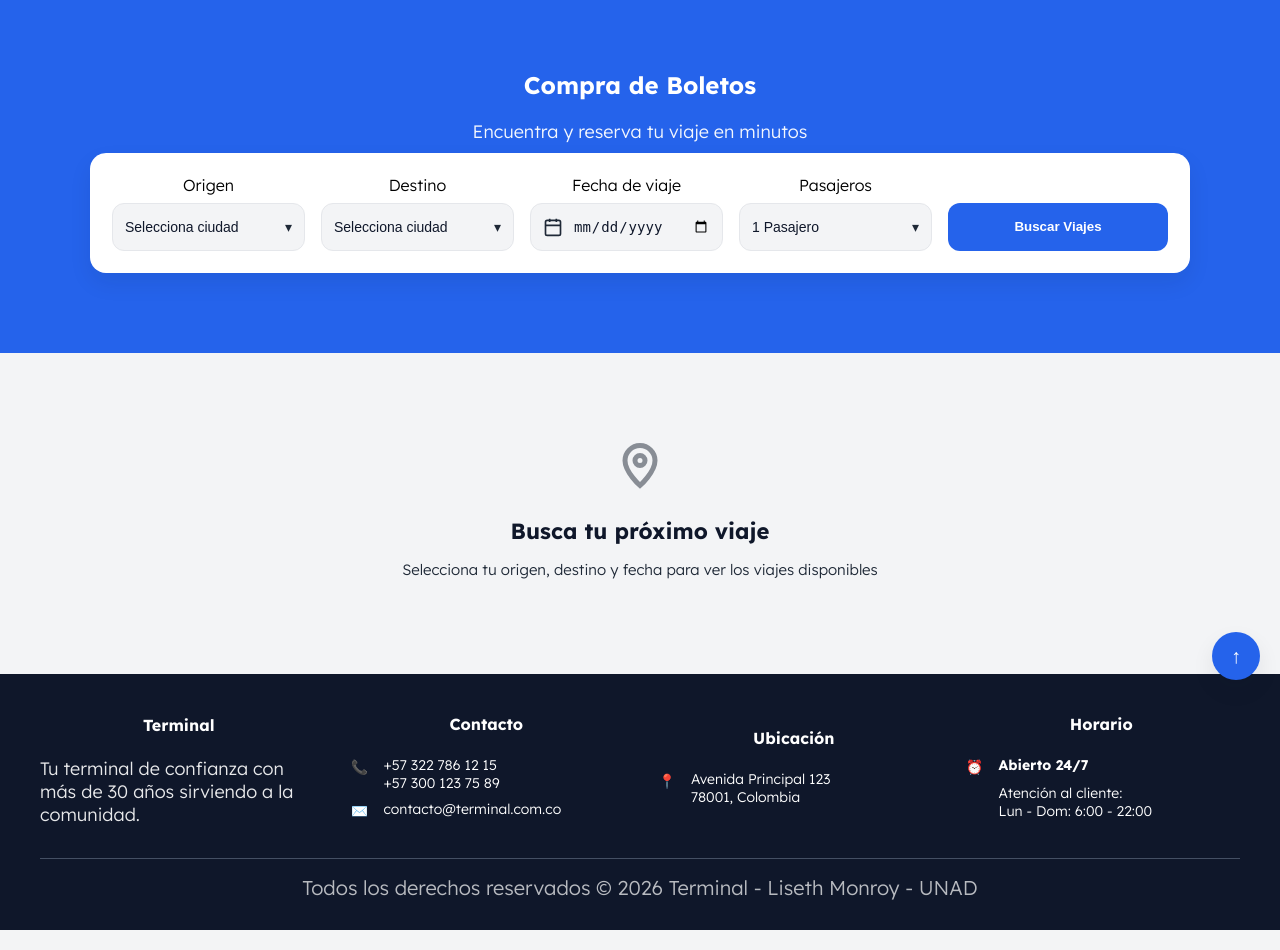
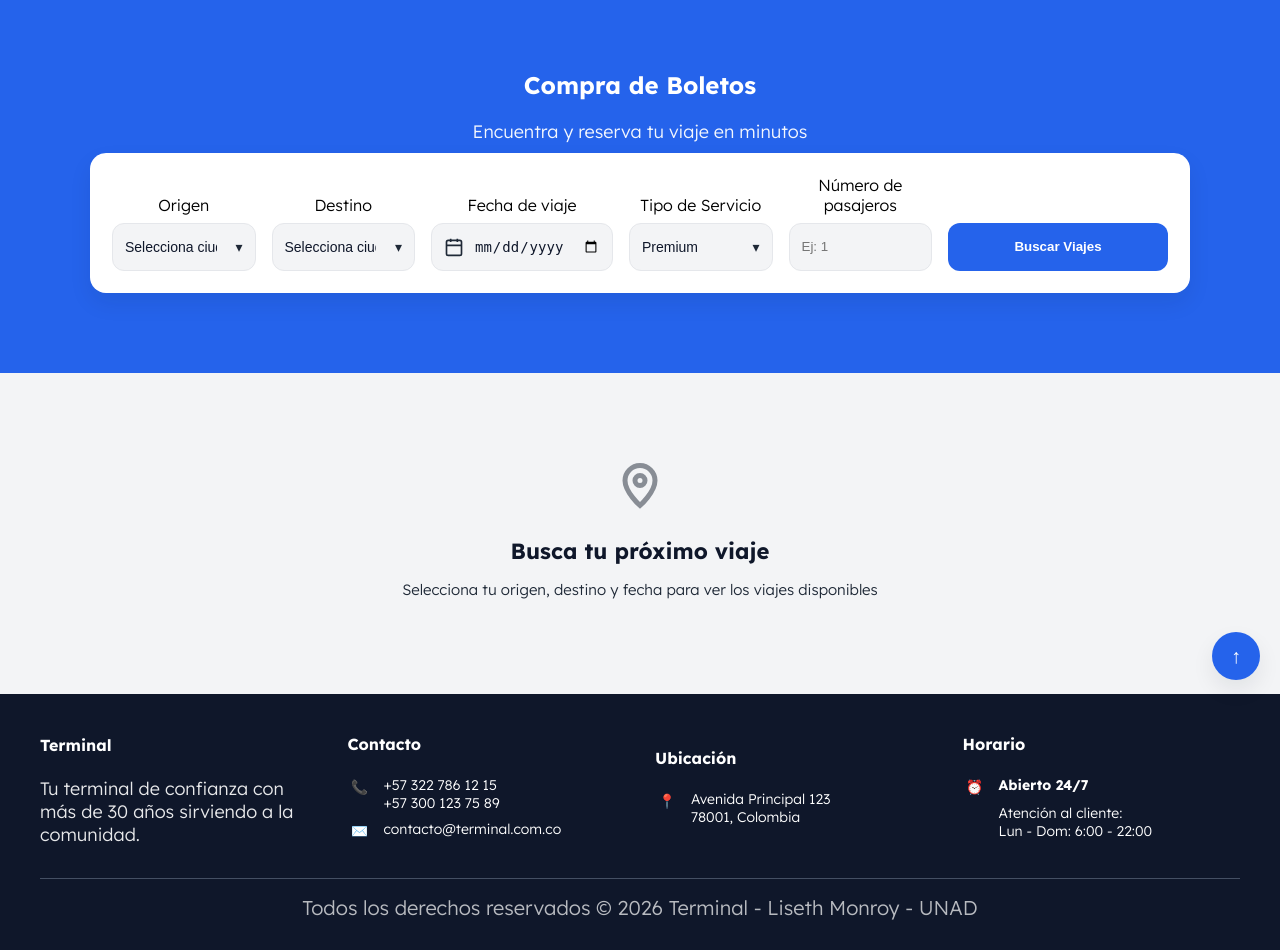
Before and after one commit to Monroybr/terminal, a PHP site: page /tiquetes.html in a window 1280 px wide. Shown: the part 100-1050 px from the top of the page. Run offline with PHP 8.4, Linux system fonts and the light colour scheme.

Commit message:
se modifico el css de la seccion tiquetes

```diff
--- a/src/scss/footer/_footer.scss
+++ b/src/scss/footer/_footer.scss
@@ -32,7 +32,9 @@
         font-size: 1.6rem;
         font-weight: 700;
         color: v.$white;
+        text-align: left;
     }
+
 
     &__texto{
         margin: 0;
@@ -117,7 +119,7 @@
         background-color: v.$secondary;
     }
 
-    // Modifier BEM
+    // modificador
     &--visible{
         opacity: 1;
         visibility: visible;
--- a/src/scss/tiquetes/_tiquetes.scss
+++ b/src/scss/tiquetes/_tiquetes.scss
@@ -31,7 +31,7 @@
         }
 
         @include m.desktop{
-          grid-template-columns: repeat(4, 1fr) 22rem;
+          grid-template-columns: repeat(5, 1fr) 22rem;
         }
       }
 
--- a/tiquetes.html
+++ b/tiquetes.html
@@ -44,7 +44,7 @@
         <form class="tiquetes__formulario">
           <div class="tiquetes__card">
             <div class="tiquetes__grid">
-              <!-- campo 1 -->
+              <!----------------------------------------->
               <div class="campo">
                 <label class="campo__titulo" for="origen">Origen</label>
                 <div class="campo__control">
@@ -53,9 +53,8 @@
                   </select>
                   <span class="campo__chevron" aria-hidden="true">▾</span>
                 </div>
-              </div>
+              </div> <!-- fin campo 1 -->
 
-              <!-- campo 2 -->
               <div class="campo">
                 <label class="campo__titulo" for="destino">Destino</label>
                 <div class="campo__control">
@@ -64,9 +63,8 @@
                   </select>
                   <span class="campo__chevron" aria-hidden="true">▾</span>
                 </div>
-              </div>
+              </div>    <!-- fin campo 2 -->
 
-              <!-- campo 3 -->
               <div class="campo">
                 <label class="campo__titulo" for="fecha">Fecha de viaje</label>
                 <div class="campo__control campo__control--icono">
@@ -79,18 +77,25 @@
                   </span>
                   <input class="campo__input" type="date" id="fecha">
                 </div>
-              </div>
+              </div>  <!-- fin campo 3 -->
 
-              <!-- campo 4 -->
               <div class="campo">
-                <label class="campo__titulo" for="pasajeros">Pasajeros</label>
+                <label class="campo__titulo" for="destino">Tipo de Servicio</label>
                 <div class="campo__control">
-                  <select class="campo__select" id="pasajeros">
-                    <option>1 Pasajero</option>
+                  <select class="campo__select" id="destino">
+                    <option selected disabled>Selecciona servicio</option>
+                    <option selected >Económico</option>
+                    <option selected >Ejecutivo</option>
+                    <option selected >Premium</option>
                   </select>
                   <span class="campo__chevron" aria-hidden="true">▾</span>
                 </div>
-              </div>
+              </div><!-- fin campo 4 -->
+
+              <div class="campo">
+                <label class="campo__titulo" for="pasajeros">Número de pasajeros </label>
+                <input  class="campo__control" id="pasajeros" type="number" min="1" max="30" class="cotizaciones__input" placeholder="Ej: 1">
+              </div>  <!-- fin campo 5 -->
 
               <button class="tiquetes__boton" type="submit">Buscar Viajes</button>
             </div>
```
Also changed, not shown: build/css/app.css, 1 other file.
